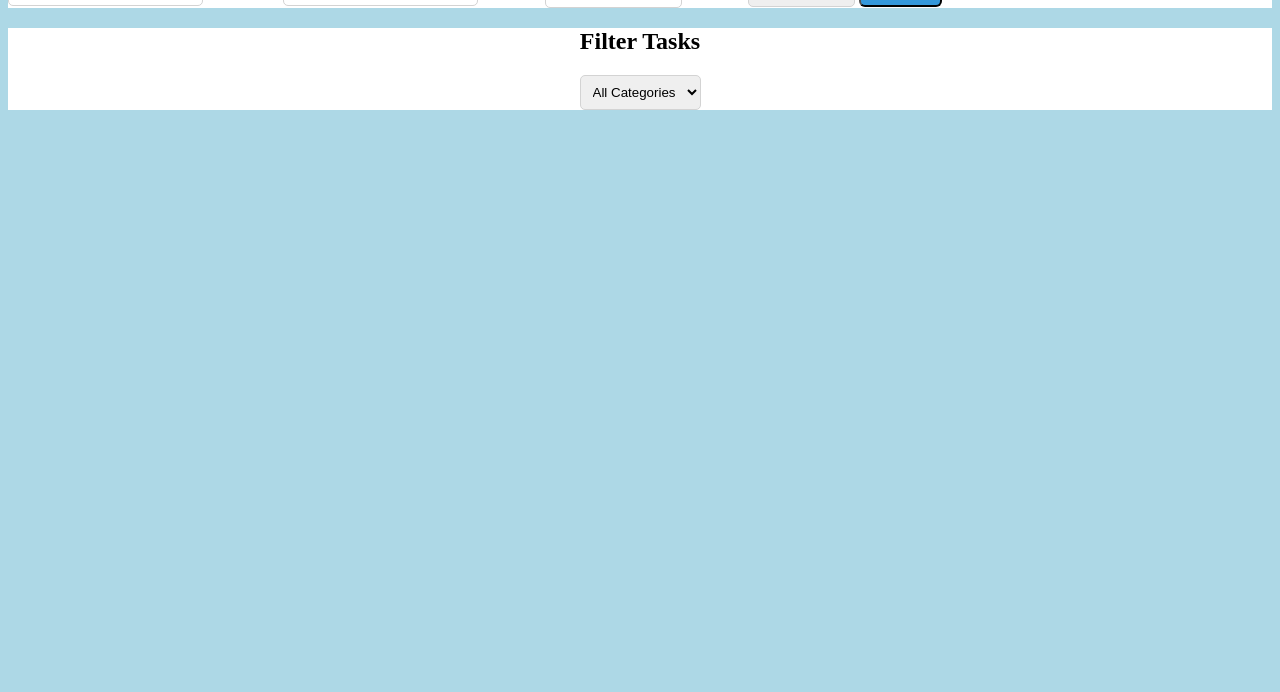
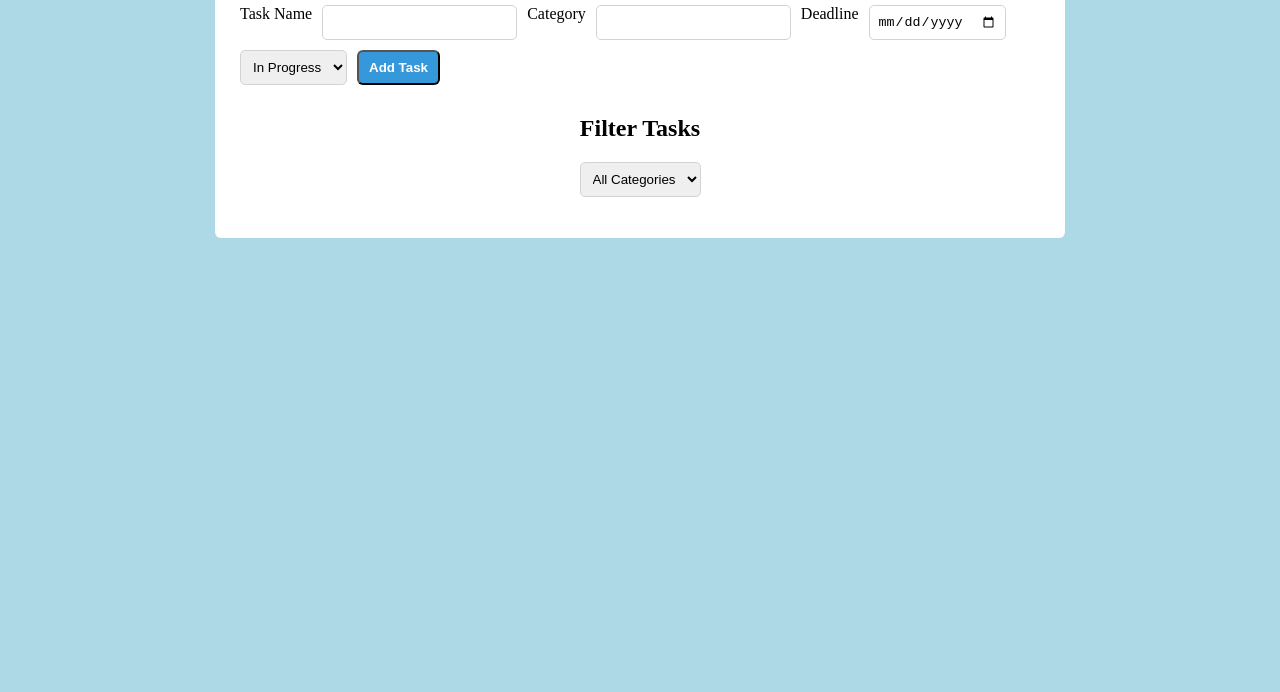
Before and after one commit to tristengallardo/Task_Management_App, a plain HTML site: page index.html in a window 1280 px wide. Shown: the part 108-800 px from the top of the page. Drawn offline with Linux system fonts and the light colour scheme.

Commit message:
Added finalized html file

```diff
--- a/index.html
+++ b/index.html
@@ -8,23 +8,27 @@
     <script src="javascript.js" defer></script>
 </head>
 <body>
+
+    <div id="entire-section">
     <h1>Task Management App</h1>
 
-    <div>
+    <div id="add-task">
+
+    <label for="taskName">Task Name</label>
     <input type="text" id="taskName">
-    <label for="taskName">Task Name</label>
 
+    <label for="taskCategory">Category</label>
     <input type="text" id="taskCategory">
-    <label for="taskCategory">Category</label>
 
+    <label for="taskDeadline">Deadline</label>
     <input type="date" id="taskDeadline">
-    <label for="taskDeadline">Deadline</label>
+
 
     <select id="taskStatus">
     <option  value="In Progress">In Progress</option>
     <option value="Completed">Completed</option>
     </select>
-    <button id="addTask" type="button">Add Task</button>
+    <button id="addTaskButton" type="button">Add Task</button>
 </div>
 
 <div id="filterSection">
@@ -37,7 +41,7 @@
         <option value="Overdue">Overdue</option>
     </select>
 </div>
-
 <ul id="taskList"></ul>
+</div>
 </body>
 </html>
```
